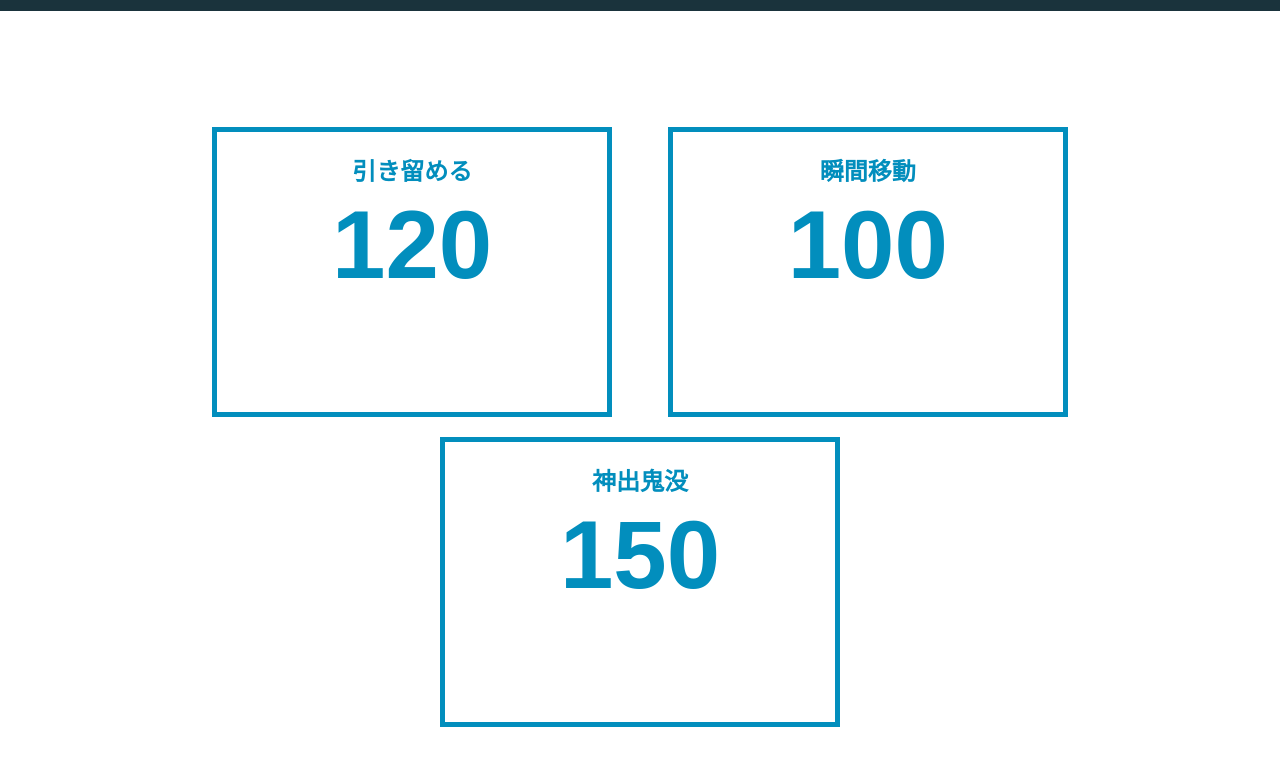
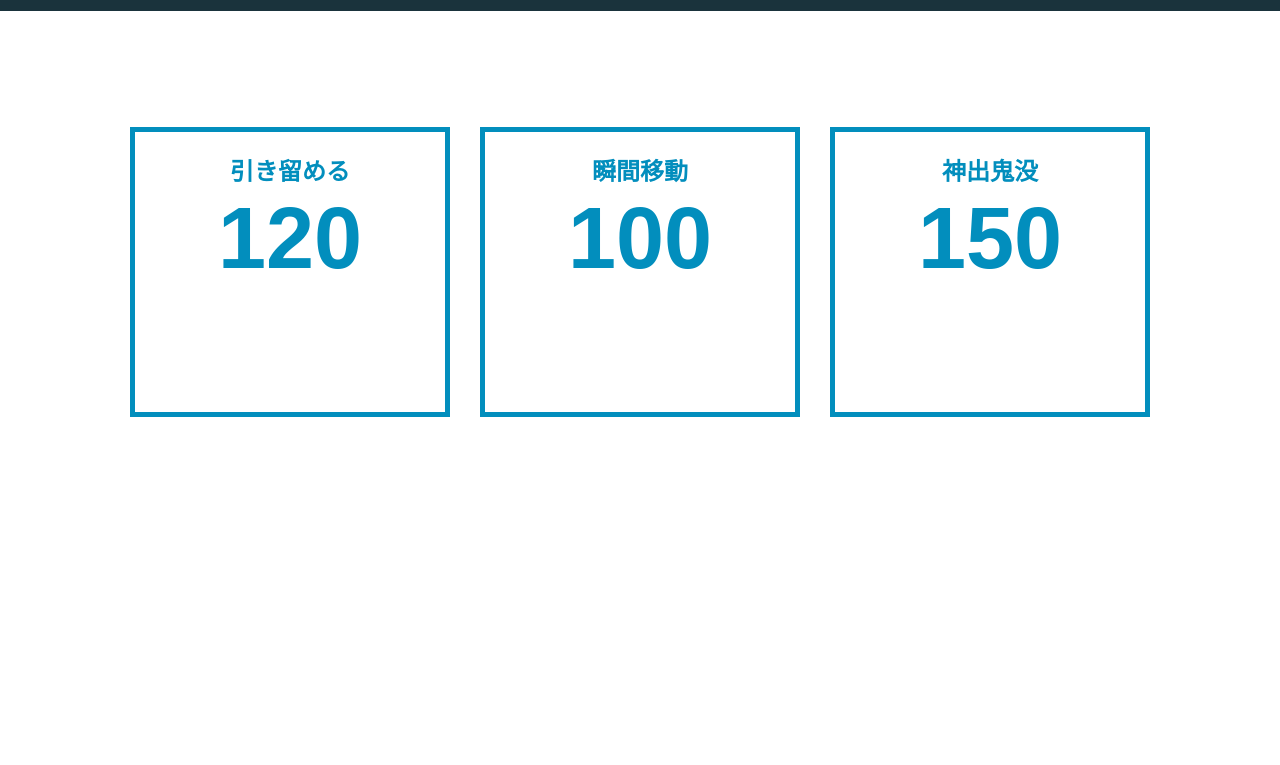
Before and after one commit to nopiel/ID5_SkillTimer, a plain HTML site: page index.html in a window 1280 px wide. Shown: the part 43-808 px from the top of the page. Drawn offline with nearby package versions, Linux system fonts and the light colour scheme.

Commit message:
CSS修正

```diff
--- a/css/common.css
+++ b/css/common.css
@@ -46,12 +46,12 @@ display:inline-block;
 .skillarea{
     font-size:1.5em;
     margin: 0 0 20px;
-    border:5px solid #028ebd;
-    width:42%;
+    border: 5px solid #028ebd;
+    width: 25%;
+    min-width: 200px;
     display: inline-block;
-    margin: 0 2% 20px;
-    max-width:400px;
-    padding:2%;
+    margin: 0 1% 20px;
+    padding: 2%;
     box-sizing: border-box;
 }
 .active{
@@ -59,7 +59,7 @@ display:inline-block;
     color: #e22e5e;
 }
 .countdownArea{
-    font-size:4em;
+    font-size:3.6em;
     height:200px;
     font-family: Arial,Helvetica,sans-serif;
 }
```
